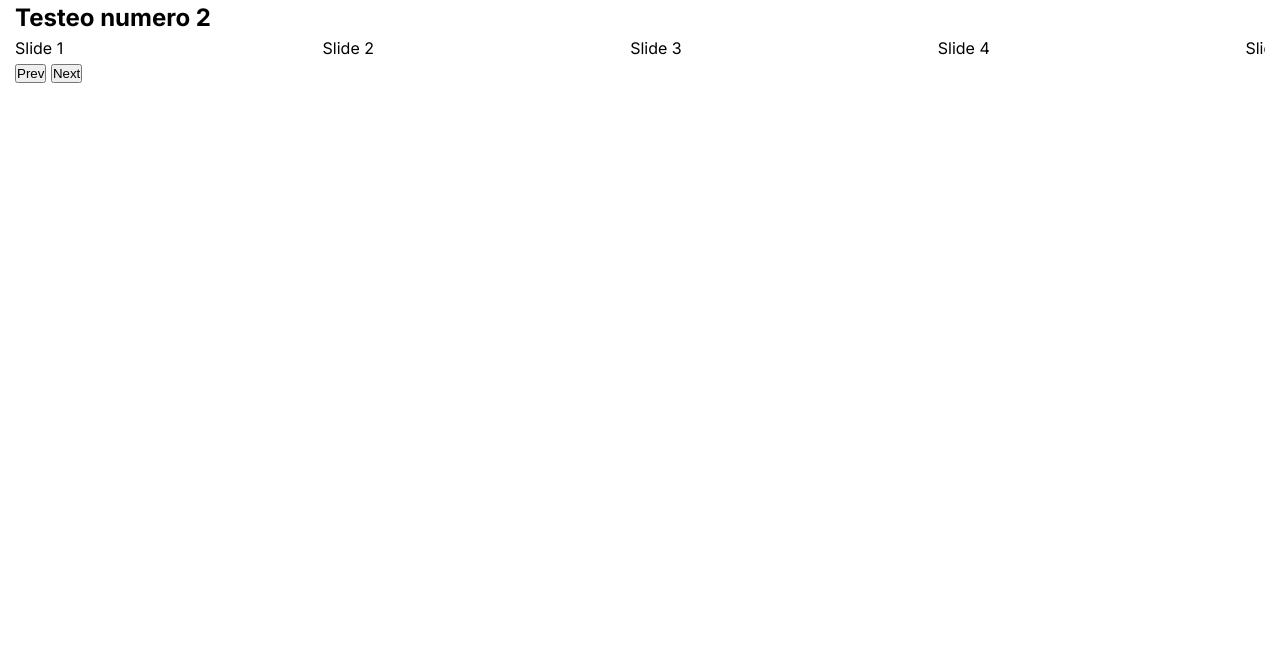
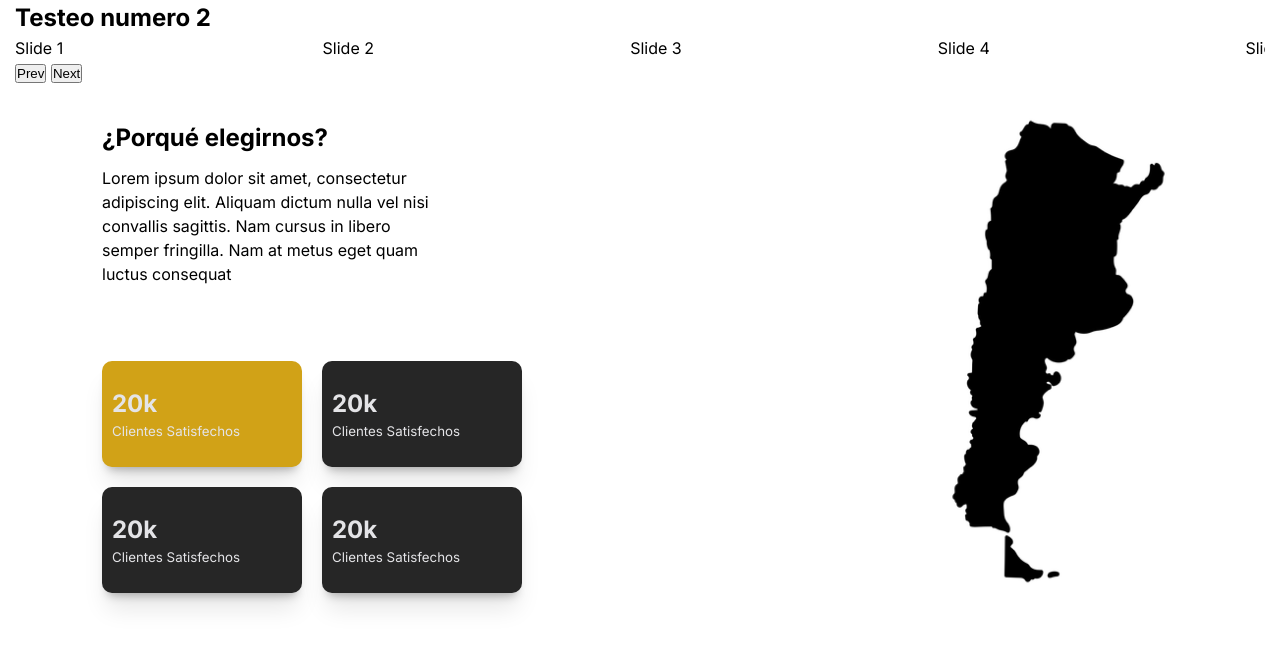
Before and after one commit to LucianoTessa/Proyecto-FinalProg-II-FedericoLuna-LucianoTessa-AlvaroReynoso-JulianVecchio, a plain HTML site: page index.html in a window 1280 px wide. Drawn offline with nearby package versions, Linux system fonts and the light colour scheme.

Commit message:
agrego seccion stats

```diff
--- a/index.html
+++ b/index.html
@@ -46,6 +46,37 @@
     <!-- Stats -->
     <section>
       <div class="container">
+        <div class="info">
+          <div class="statsLeft">
+            <div class="textStats">
+              <h1 class="h1Stats">¿Porqué elegirnos?</h1>
+              <p>Lorem ipsum dolor sit amet, consectetur adipiscing elit. Aliquam dictum nulla vel nisi convallis sagittis. Nam cursus in libero semper fringilla. Nam at metus eget quam luctus consequat </p>
+            </div>
+            <div class="frames">
+              <div class="frameGold frame">
+                <h1>20k</h1>
+                <p class="textFrames">Clientes Satisfechos</p>
+              </div>
+              <div class="frameBlack frame">
+                <h1>20k</h1>
+                <p class="textFrames">Clientes Satisfechos</p>
+              </div>
+              <div class="frameBlack frame">
+                <h1>20k</h1>
+                <p class="textFrames">Clientes Satisfechos</p>
+              </div>
+              <div class="frameBlack frame">
+                <h1>20k</h1>
+                <p class="textFrames">Clientes Satisfechos</p>
+              </div>
+            </div>
+          </div>
+          <div class="statsRight">
+            <div class="mapStats">
+              <img class="mapArg" src="./img/mapa-argentina.webp" alt="ArgMap" width="239px" height="503px">
+            </div>
+          </div>
+        </div>
       </div>
     </section>
     <!-- Contacto -->
--- a/styles.css
+++ b/styles.css
@@ -79,3 +79,70 @@ body {
     max-width: 1400px;
   }
 }
+
+.info{
+  display: flex;
+  justify-content: space-evenly;
+  align-items: flex-start;
+  margin-top: 1rem;
+
+}
+.stats{
+  display: flex;
+  justify-content: space-between;
+  align-items: center;
+  margin-top: 1rem;
+  gap: 2rem;
+
+}
+.statsLeft{
+  display: flex;
+  justify-content: center;
+  align-items: flex-start;
+  flex-direction: column;
+  width: 60%;
+  gap: 75px;
+  margin-top: 20px;
+
+}
+.frames{
+  display: grid;
+  grid-template-columns: repeat(2, 1fr);
+  gap: 20px;
+}
+.mapArg{
+  width: 239px;
+  height: 503px;
+}
+.statsRight{
+  display: flex;
+  justify-content:flex-end;
+  align-items: center;
+}
+.frameGold{
+  background-color: var(--primary-color);
+
+}
+.frameBlack{
+  background-color: var(--card-background);
+
+
+}
+.textFrames{
+  padding-right: 2px;
+  font-size: smaller;
+
+}
+.frame{
+  width: 200px;
+  border-radius: 10px;
+  padding: 25px 10px;
+  color: var(--secondary-color);
+  box-shadow: 0 20px 25px -5px rgb(0 0 0 / 0.1), 0 8px 10px -6px rgb(0 0 0 / 0.3);
+}
+.textStats{
+  width: 45%;
+}
+.h1Stats{
+  margin-bottom: 10px;
+}
```
